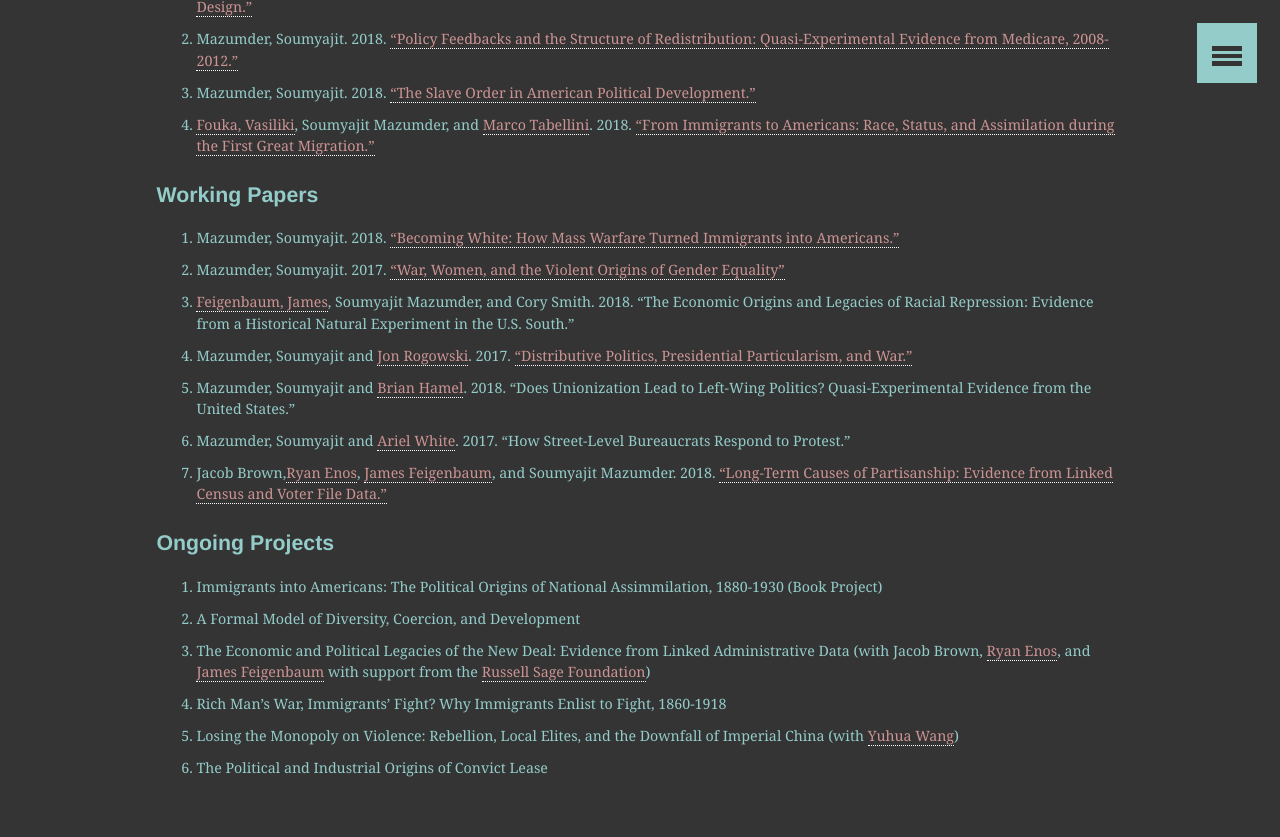
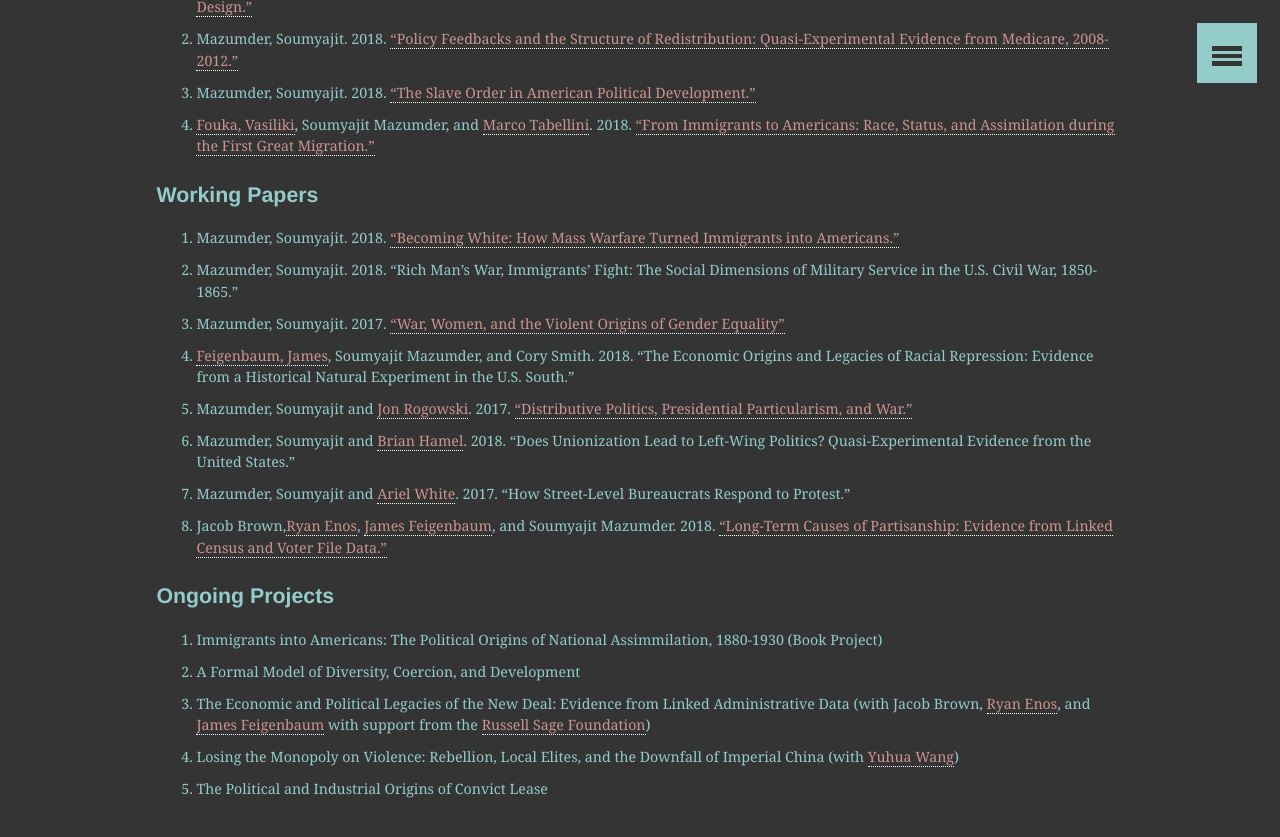
Before and after one commit to shommazumder/shommazumder.github.io-archive, a Jekyll site: the page built from _pages/research.md, in a window 1280 px wide and 900 px high, scrolled down 593 px. Shown: the top 837 px of the window. Built offline with Jekyll 4.4.1, drawn with Linux system fonts in a browser that asks for light colours.

Commit message:
updated research page -- working papers and added link to final ajps version

```diff
--- a/_pages/research.md
+++ b/_pages/research.md
@@ -26,18 +26,18 @@ layout: archive
 #### Working Papers
 
 1. Mazumder, Soumyajit. 2018. ["Becoming White: How Mass Warfare Turned Immigrants into Americans."](https://www.dropbox.com/s/f4u583cju7q2caq/war-assimilation-mazumder.pdf?raw=1)
-2. Mazumder, Soumyajit. 2017. ["War, Women, and the Violent Origins of Gender Equality"](https://www.dropbox.com/s/igk8h532n922dc7/ww1-political-v2.pdf?raw=1)
-3. [Feigenbaum, James](http://jamesfeigenbaum.github.io/), Soumyajit Mazumder, and Cory Smith. 2018. "The Economic Origins and Legacies of Racial Repression: Evidence from a Historical Natural Experiment in the U.S. South."
-4. Mazumder, Soumyajit and [Jon Rogowski](https://scholar.harvard.edu/rogowski). 2017. ["Distributive Politics, Presidential Particularism, and War."](https://www.dropbox.com/s/mpwqiui696ywy91/war-particularism.pdf?raw=1)
-5. Mazumder, Soumyajit and [Brian Hamel](https://brianhamel.net/). 2018. "Does Unionization Lead to Left-Wing Politics? Quasi-Experimental Evidence from the United States."
-6. Mazumder, Soumyajit and [Ariel White](https://arwhite.mit.edu/). 2017. "How Street-Level Bureaucrats Respond to Protest."
-7. Jacob Brown,[Ryan Enos](http://ryandenos.com/), [James Feigenbaum](http://jamesfeigenbaum.github.io/), and Soumyajit Mazumder. 2018. ["Long-Term Causes of Partisanship: Evidence from Linked Census and Voter File Data."](https://www.dropbox.com/s/aaocr5rk1jvoz29/BrownEnosFeigenbaumMazumder.pdf?raw=1)
+2. Mazumder, Soumyajit. 2018. "Rich Man's War, Immigrants' Fight: The Social Dimensions of Military Service in the U.S. Civil War, 1850-1865."
+3. Mazumder, Soumyajit. 2017. ["War, Women, and the Violent Origins of Gender Equality"](https://www.dropbox.com/s/igk8h532n922dc7/ww1-political-v2.pdf?raw=1)
+4. [Feigenbaum, James](http://jamesfeigenbaum.github.io/), Soumyajit Mazumder, and Cory Smith. 2018. "The Economic Origins and Legacies of Racial Repression: Evidence from a Historical Natural Experiment in the U.S. South."
+5. Mazumder, Soumyajit and [Jon Rogowski](https://scholar.harvard.edu/rogowski). 2017. ["Distributive Politics, Presidential Particularism, and War."](https://www.dropbox.com/s/mpwqiui696ywy91/war-particularism.pdf?raw=1)
+6. Mazumder, Soumyajit and [Brian Hamel](https://brianhamel.net/). 2018. "Does Unionization Lead to Left-Wing Politics? Quasi-Experimental Evidence from the United States."
+7. Mazumder, Soumyajit and [Ariel White](https://arwhite.mit.edu/). 2017. "How Street-Level Bureaucrats Respond to Protest."
+8. Jacob Brown,[Ryan Enos](http://ryandenos.com/), [James Feigenbaum](http://jamesfeigenbaum.github.io/), and Soumyajit Mazumder. 2018. ["Long-Term Causes of Partisanship: Evidence from Linked Census and Voter File Data."](https://www.dropbox.com/s/aaocr5rk1jvoz29/BrownEnosFeigenbaumMazumder.pdf?raw=1)
 
 #### Ongoing Projects
 
 1. Immigrants into Americans: The Political Origins of National Assimmilation, 1880-1930 \(Book Project\)
 2. A Formal Model of Diversity, Coercion, and Development
 3. The Economic and Political Legacies of the New Deal: Evidence from Linked Administrative Data \(with Jacob Brown, [Ryan Enos](http://ryandenos.com/), and [James Feigenbaum](http://jamesfeigenbaum.github.io/) with support from the [Russell Sage Foundation](https://www.russellsage.org/)\)
-4. Rich Man's War, Immigrants' Fight? Why Immigrants Enlist to Fight, 1860-1918
-5. Losing the Monopoly on Violence: Rebellion, Local Elites, and the Downfall of Imperial China \(with [Yuhua Wang](https://scholar.harvard.edu/yuhuawang/biocv)\)
-6. The Political and Industrial Origins of Convict Lease
+4. Losing the Monopoly on Violence: Rebellion, Local Elites, and the Downfall of Imperial China \(with [Yuhua Wang](https://scholar.harvard.edu/yuhuawang/biocv)\)
+5. The Political and Industrial Origins of Convict Lease
```
